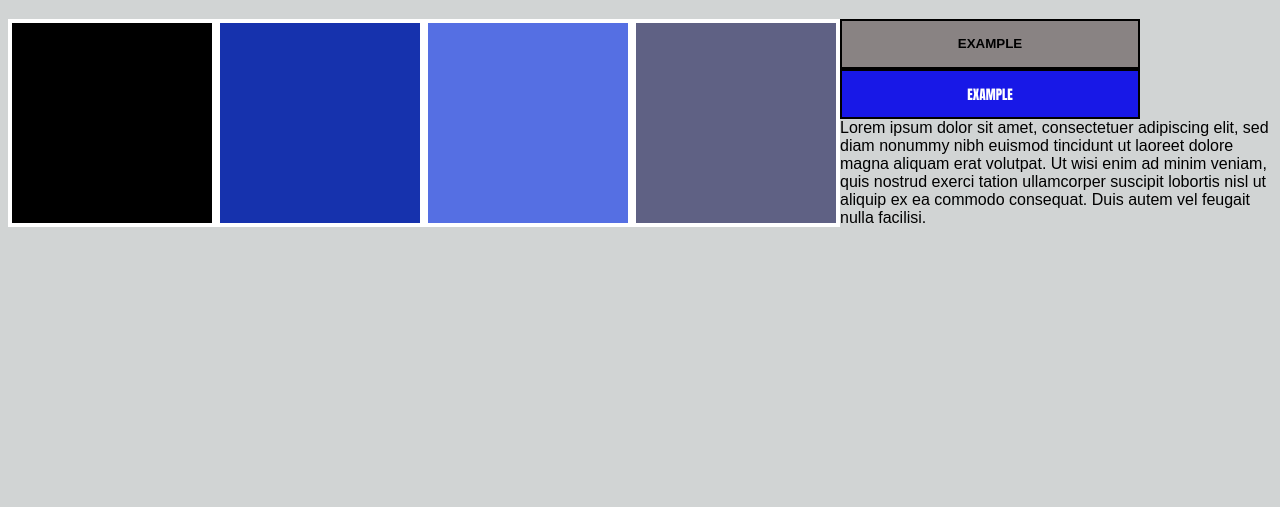
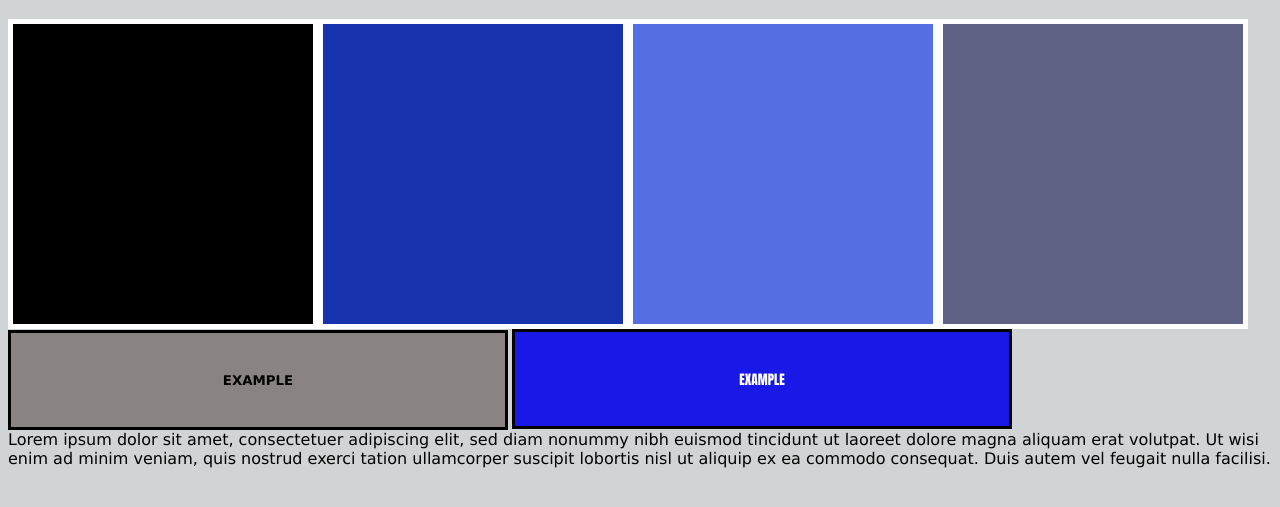
Before and after one commit to CleliaRezzola/ybwc_patterns, a plain HTML site: page index.html in a window 1280 px wide. Shown: the part 61-568 px from the top of the page. Drawn offline with Linux system fonts and the light colour scheme.

Commit message:
NEW VERSION

```diff
--- a/CSS/main.css
+++ b/CSS/main.css
@@ -3,10 +3,10 @@ body {
 }
 
 section div{
-	width:200px;
-	height:200px;
+	width:300px;
+	height:300px;
 	float:left;
-	border: 4px solid white;
+	border: 5px solid white;
 
 }
 .a1{
@@ -23,10 +23,10 @@ section div{
 }
 
 button {
-	width:300px;
-	height:50px;
+	width:500px;
+	height:100px;
 	border-style: solid;
-	border-width: 2px;
+	border-width: 3px;
 	border-color: black;
 	border-radius:shaping;
 }
@@ -38,7 +38,7 @@ button {
 }
 
 .textblack {
-	font-family: Arial;
+	font-family: Verdana;
 	color:black;
 	text-decoration: none;
 
```
